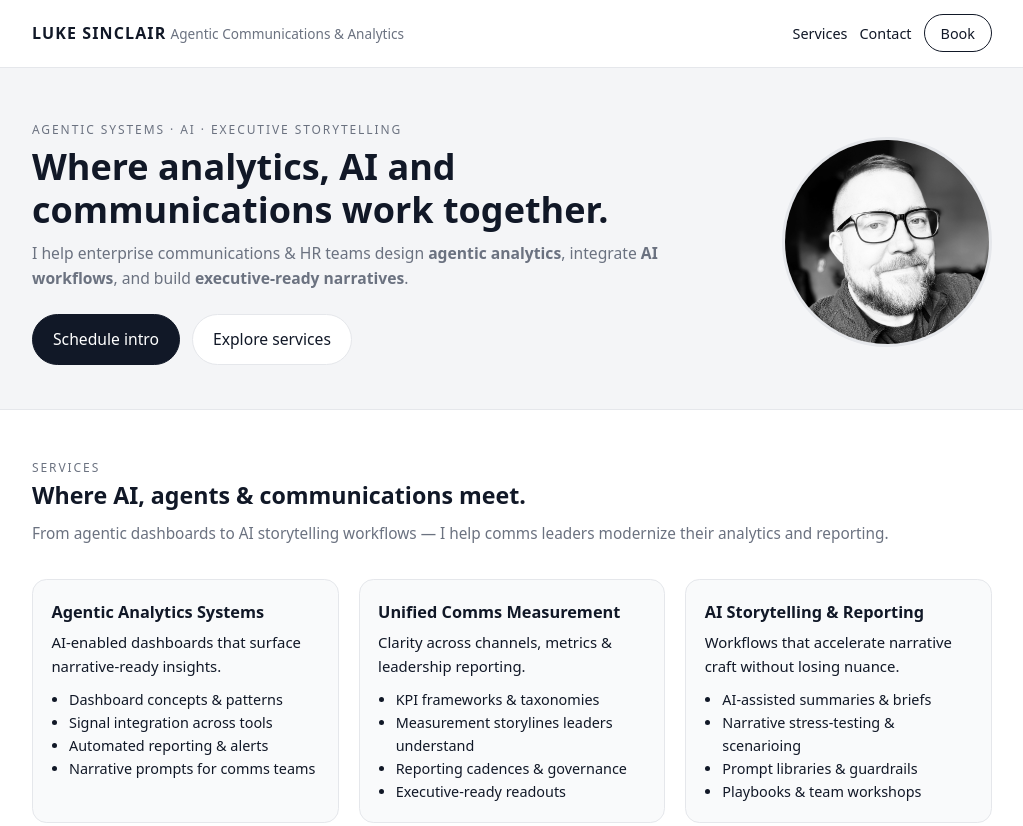
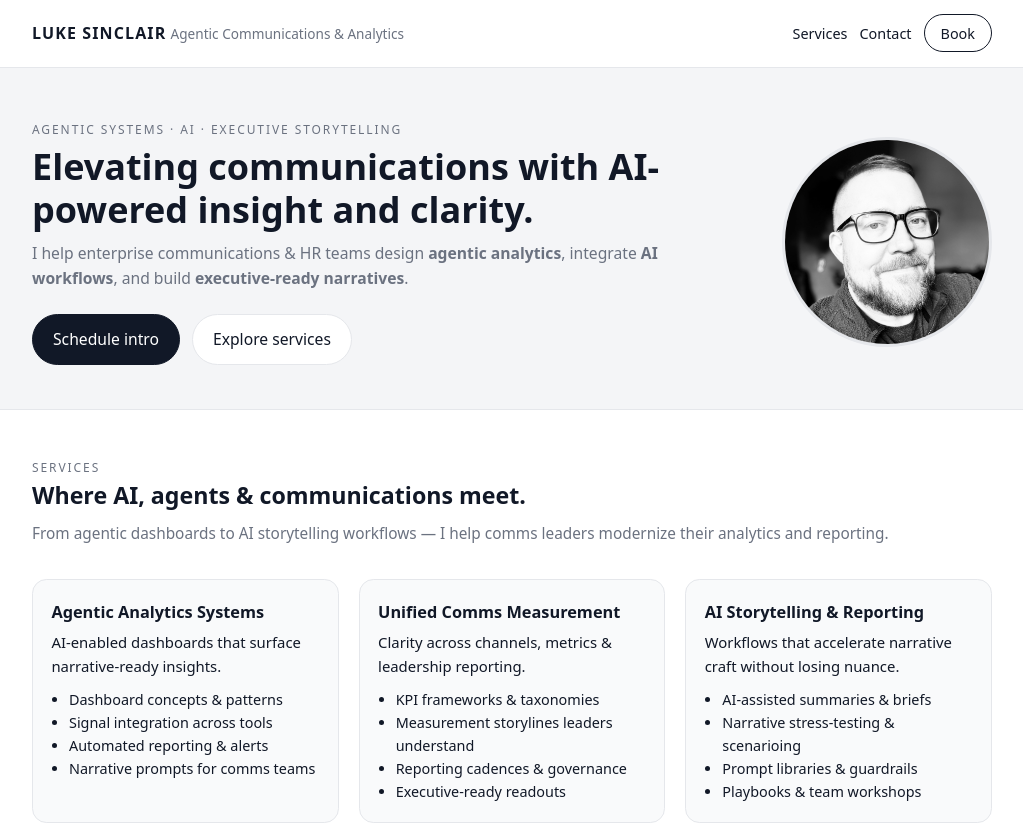
Before and after one commit to lukecsinclair-site/Manor-trading, a plain HTML site: page index.html in a window 1280 px wide. Shown: the top 826 px of the page, without its empty margins (128-1151 px from the left). Drawn offline with Linux system fonts and the light colour scheme.

Commit message:
Update index.html

```diff
--- a/index.html
+++ b/index.html
@@ -378,7 +378,7 @@
       <div class="container hero-inner">
         <div>
           <p class="eyebrow">Agentic systems · AI · Executive storytelling</p>
-          <h1>Where analytics, AI and communications work together.</h1>
+          <h1>Elevating communications with AI-powered insight and clarity.</h1>
           <p class="hero-lead">
             I help enterprise communications &amp; HR teams design
             <strong>agentic analytics</strong>, integrate
```
